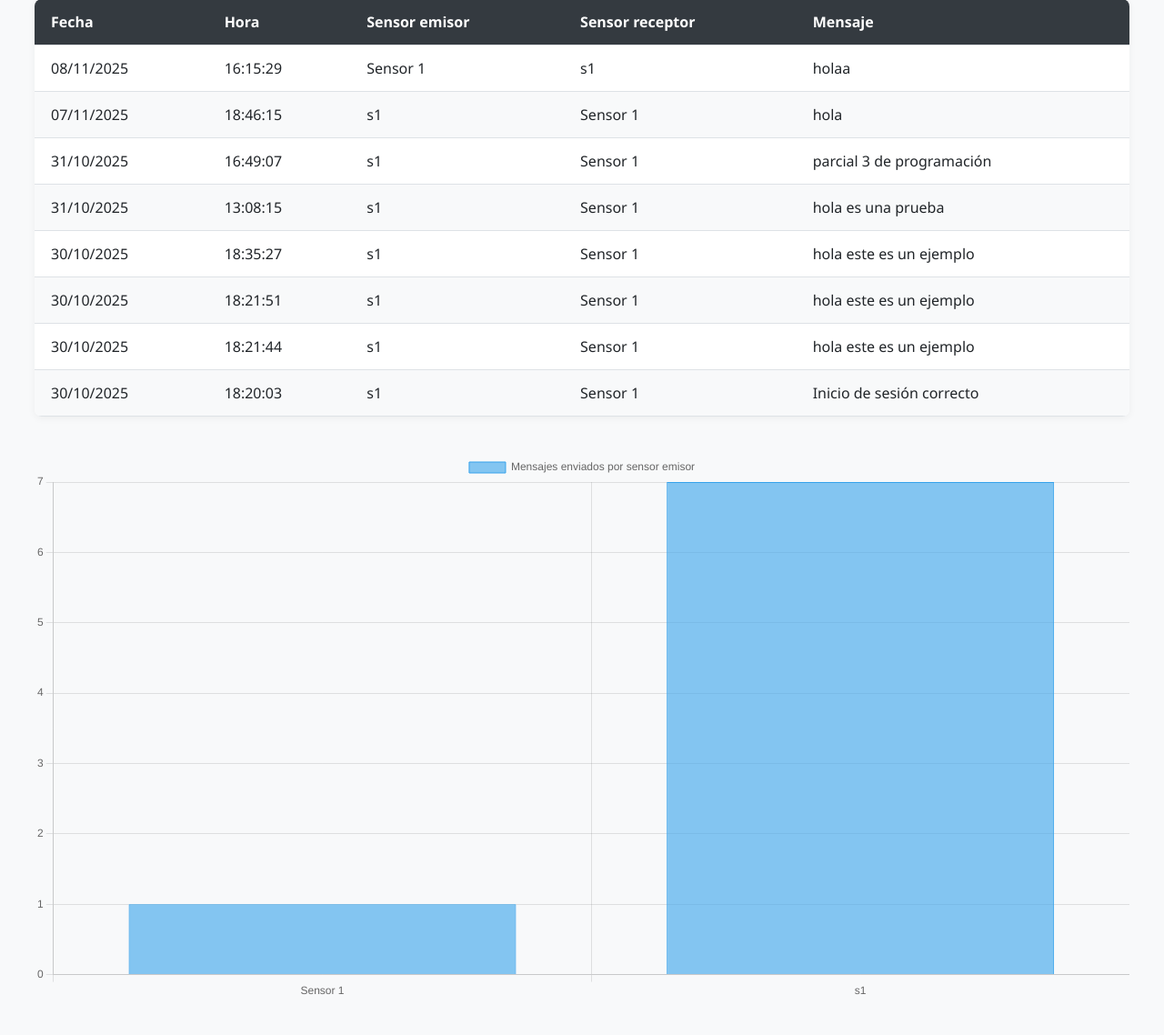
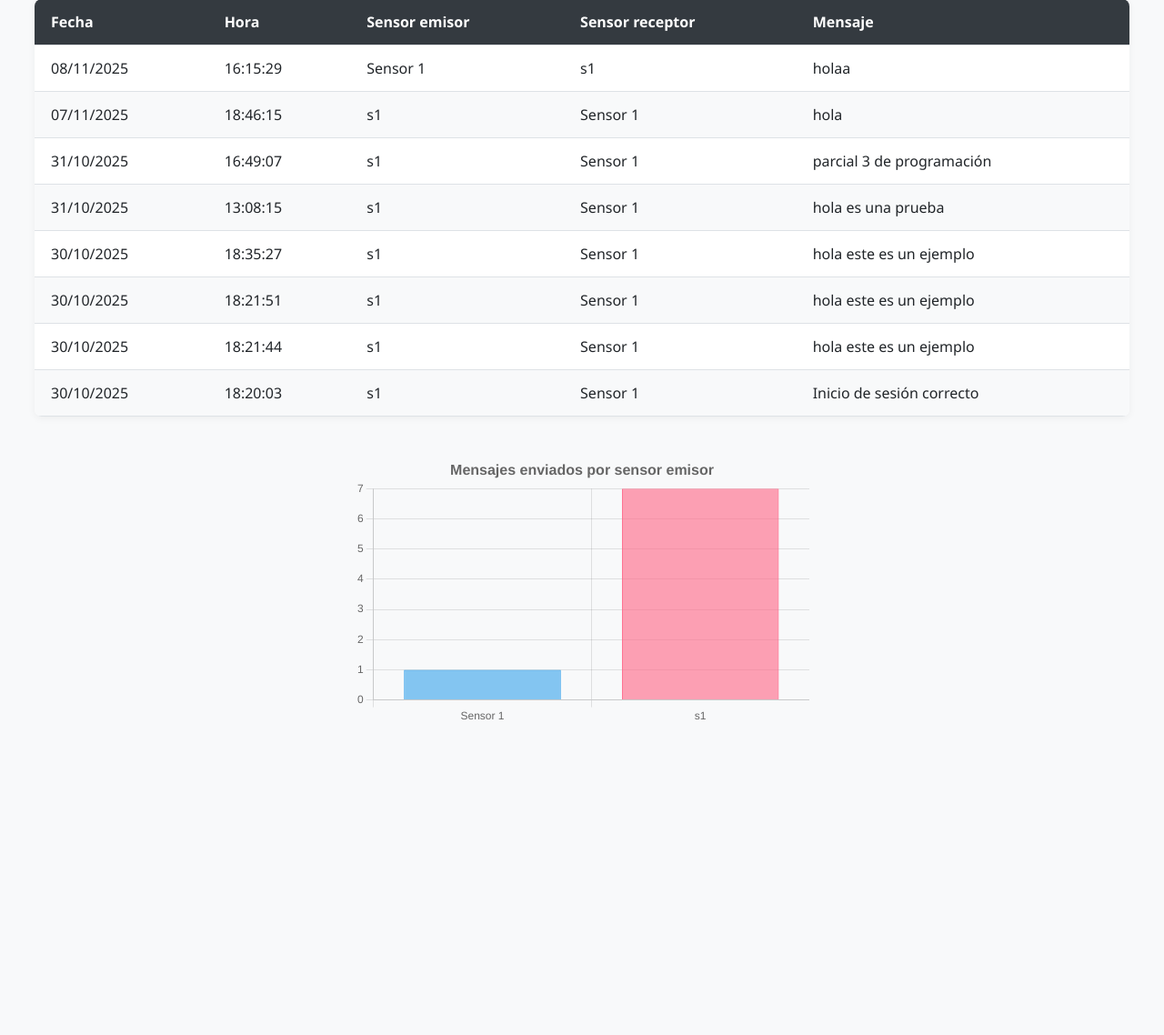
Before and after one commit to ArielYanes/parcial-3-programacion, a Django app: page / in a window 1280 px wide. Shown: the part 112-1250 px from the top of the page at 91% size. After the commit the page ends 904 px from the top, so only its background shows below. Run offline with Django 5.2, Linux system fonts and the light colour scheme; data comes from the database, SQL or seed files in the repository; some libraries are stand-ins or nearby versions.

Commit message:
Actualizo diseño visual de la tabla y plantilla principal

```diff
--- a/monitor/templates/monitor/log_table.html
+++ b/monitor/templates/monitor/log_table.html
@@ -46,8 +46,13 @@
             background-color: #e2f0ff;
         }
 
-        canvas {
-            margin-top: 40px;
+        .chart-container {
+            max-width: 500px;
+            margin: 40px auto 0;
+        }
+
+        #logChart {
+            height: 300px !important;
         }
     </style>
 </head>
@@ -64,27 +69,52 @@
     {{ data|json_script:"logs-data" }}
 
     <!-- Gráfico -->
-    <canvas id="logChart" width="400" height="200"></canvas>
+    <div class="chart-container">
+        <canvas id="logChart"></canvas>
+    </div>
+
     <script>
         const labels = JSON.parse(document.getElementById('labels-data').textContent);
         const data = JSON.parse(document.getElementById('logs-data').textContent);
 
-        const ctx = document.getElementById('logChart').getContext('2d');
-        const logChart = new Chart(ctx, {
+        const backgroundColors = [
+            'rgba(54, 162, 235, 0.6)',
+            'rgba(255, 99, 132, 0.6)',
+            'rgba(255, 206, 86, 0.6)',
+            'rgba(75, 192, 192, 0.6)',
+            'rgba(153, 102, 255, 0.6)',
+            'rgba(255, 159, 64, 0.6)'
+        ];
+        const borderColors = backgroundColors.map(c => c.replace('0.6', '1'));
+
+        new Chart(document.getElementById('logChart').getContext('2d'), {
             type: 'bar',
             data: {
                 labels: labels,
                 datasets: [{
                     label: 'Mensajes enviados por sensor emisor',
                     data: data,
-                    backgroundColor: 'rgba(54, 162, 235, 0.6)',
-                    borderColor: 'rgba(54, 162, 235, 1)',
+                    backgroundColor: backgroundColors.slice(0, labels.length),
+                    borderColor: borderColors.slice(0, labels.length),
                     borderWidth: 1
                 }]
             },
             options: {
+                responsive: true,
+                maintainAspectRatio: false,
+                plugins: {
+                    legend: { display: false },
+                    title: {
+                        display: true,
+                        text: 'Mensajes enviados por sensor emisor',
+                        font: { size: 16 }
+                    }
+                },
                 scales: {
-                    y: { beginAtZero: true }
+                    y: {
+                        beginAtZero: true,
+                        ticks: { stepSize: 1 }
+                    }
                 }
             }
         });
```
Also changed, not shown: monitor/templates/monitor/log_table_partial.html (line endings or trailing spaces).
